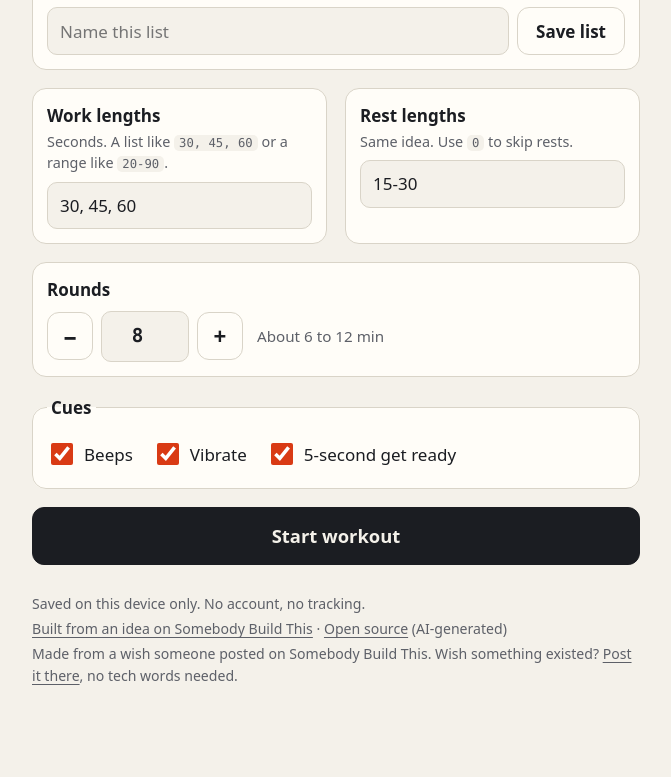
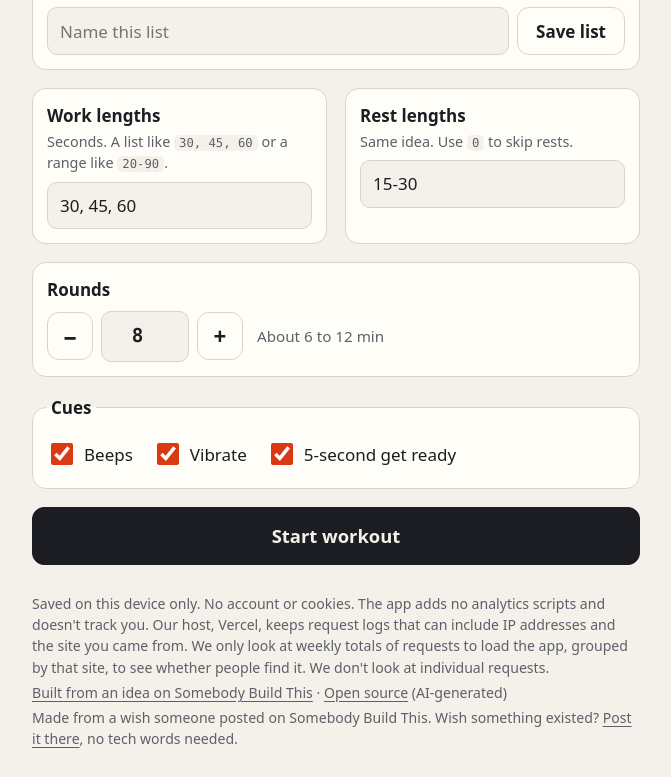
Before and after one commit to TeeKraken/interval-workout-timer, a website built with Vite: page index.html in a window 1280 px wide. Shown: the part 473-1250 px from the top of the page, without its empty margins (304-975 px from the left). Before the commit the page ends 1187 px from the top, so only its background shows below. Built offline with nearby package versions, Linux system fonts and the light colour scheme.

Commit message:
Privacy wording: the host counts visits (#2)
* Privacy wording: say the host counts visits and we look at the totals

* Privacy wording: say what the host logs and what we look at

```diff
--- a/index.html
+++ b/index.html
@@ -74,7 +74,7 @@
         </form>
 
         <footer class="foot">
-          <p>Saved on this device only. No account, no tracking.</p>
+          <p>Saved on this device only. No account or cookies. The app adds no analytics scripts and doesn't track you. Our host, Vercel, keeps request logs that can include IP addresses and the site you came from. We only look at weekly totals of requests to load the app, grouped by that site, to see whether people find it. We don't look at individual requests.</p>
           <p>
             <a href="https://somebodybuildthis.dev/ideas/20-a-random-interval-workout-timer-you-can-load-with-your-own-e">Built from an idea on Somebody Build This</a>
             · <a href="https://github.com/TeeKraken/interval-workout-timer">Open source</a> (AI-generated)
```
Also changed, not shown: README.md.
